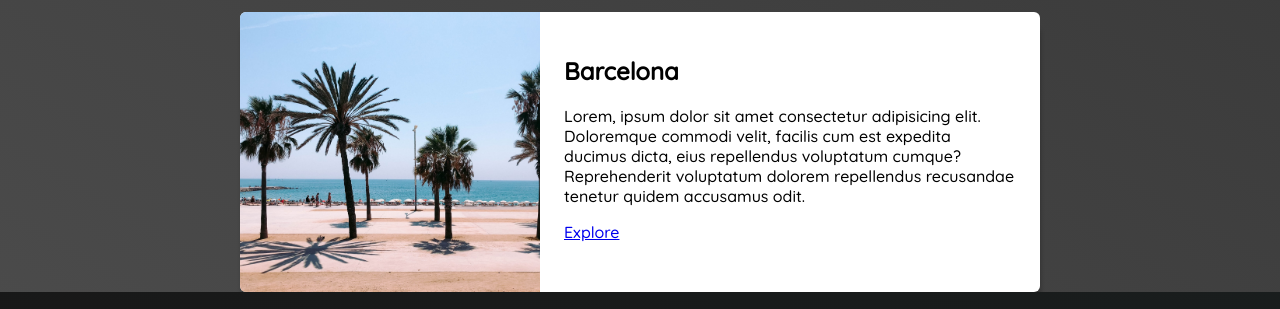
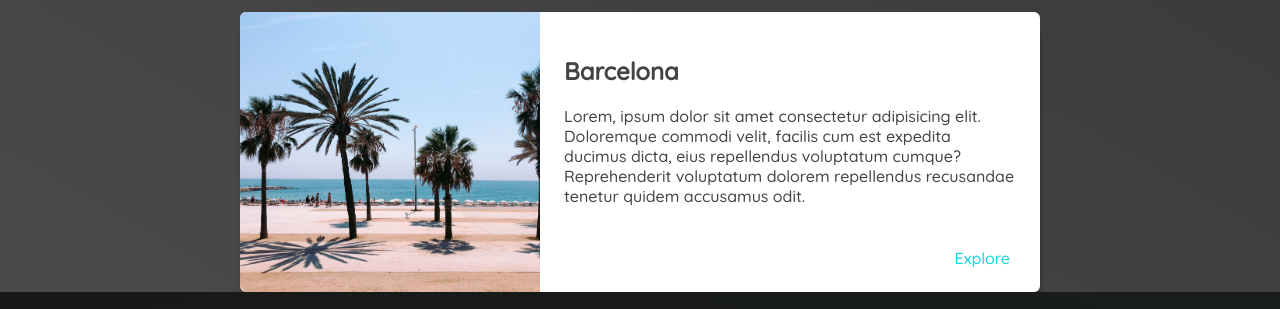
Before and after one commit to elvan/travel-website-css-layouts, a plain HTML site: page places.html in a window 1280 px wide. Shown: the part 87-396 px from the top of the page. Drawn offline with Linux system fonts and the light colour scheme.

Commit message:
styling the action links

```diff
--- a/css/places.css
+++ b/css/places.css
@@ -1,5 +1,6 @@
 body {
   background: linear-gradient(30deg, rgb(77, 77, 77), rgb(58, 58, 58));
+  color: rgb(68, 68, 68);
 }
 
 header {
@@ -28,4 +29,22 @@ main li img {
 
 .item-content {
   padding: 24px;
+  display: flex;
+  flex-direction: column;
+  justify-content: space-between;
 }
+
+.actions {
+  text-align: right;
+}
+
+.actions a {
+  text-decoration: none;
+  padding: 6px;
+  color: rgb(22, 211, 228);
+  border-radius: 5px;
+}
+
+.actions a:hover {
+  background-color: rgb(235, 253, 255);
+}
--- a/places.html
+++ b/places.html
@@ -8,8 +8,8 @@
       href="https://fonts.googleapis.com/css2?family=Raleway:wght@700&family=Oleo+Script:wght@700&family=Quicksand:wght@300;500&display=swap"
       rel="stylesheet"
     />
-    <link rel="stylesheet" href="./css/shared.css" />
-    <link rel="stylesheet" href="./css/places.css" />
+    <link href="./css/shared.css" rel="stylesheet" />
+    <link href="./css/places.css" rel="stylesheet" />
     <title>Travel Destinations</title>
   </head>
   <body>
@@ -33,13 +33,16 @@
         <li>
           <img src="./images/places/barcelona.jpg" alt="barcelona" />
           <div class="item-content">
-            <h2>Barcelona</h2>
-            <p>
-              Lorem, ipsum dolor sit amet consectetur adipisicing elit.
-              Doloremque commodi velit, facilis cum est expedita ducimus dicta,
-              eius repellendus voluptatum cumque? Reprehenderit voluptatum
-              dolorem repellendus recusandae tenetur quidem accusamus odit.
-            </p>
+            <div>
+              <h2>Barcelona</h2>
+              <p>
+                Lorem, ipsum dolor sit amet consectetur adipisicing elit.
+                Doloremque commodi velit, facilis cum est expedita ducimus
+                dicta, eius repellendus voluptatum cumque? Reprehenderit
+                voluptatum dolorem repellendus recusandae tenetur quidem
+                accusamus odit.
+              </p>
+            </div>
             <div class="actions">
               <a href="#">Explore</a>
             </div>
```
